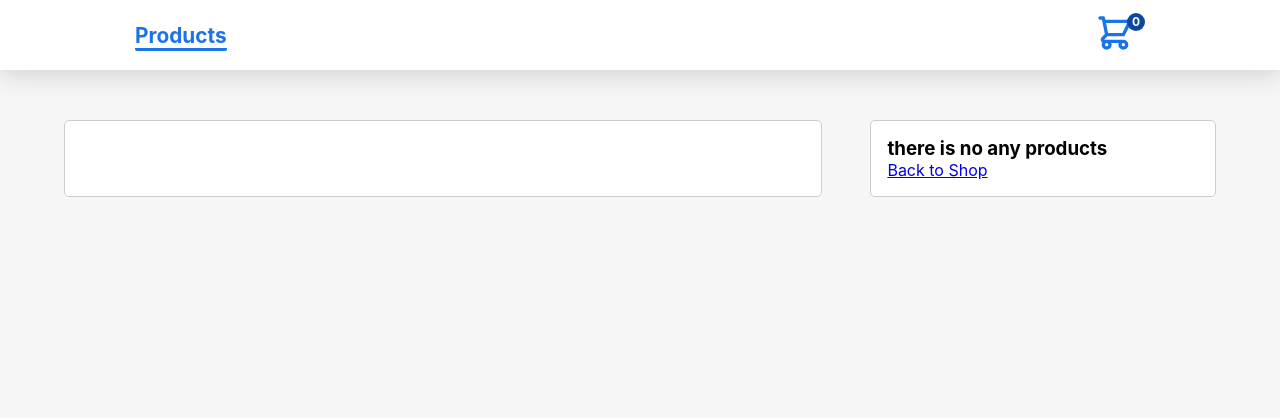
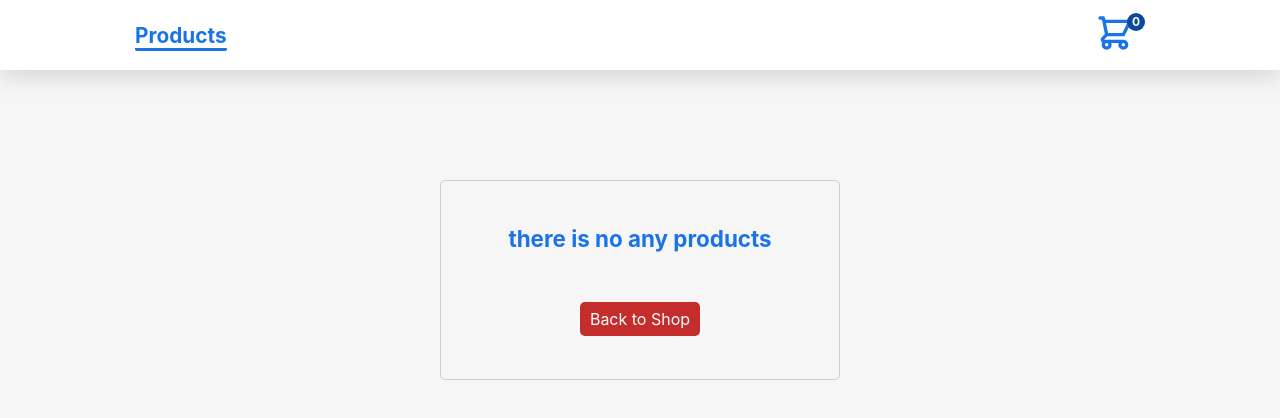
Before and after one commit to siavashmhi/store-application, a React (Create React App) app: page /cart in a window 1280 px wide. Shown: the top 418 px of the page. Built offline with nearby package versions, Linux system fonts and the light colour scheme.

Commit message:
add codes

```diff
--- a/src/assets/styles/cartpage.css
+++ b/src/assets/styles/cartpage.css
@@ -138,3 +138,44 @@
 .btns-summery .clearBtn:hover {
     background-color: #b61f1f;
 }
+
+.checkoutContainer {
+    width: 100vw;
+    height: 70vh;
+    display: flex;
+    justify-content: center;
+    align-items: center;
+}
+
+.checkout,
+.clear {
+    display: flex;
+    flex-direction: column;
+    justify-content: center;
+    align-items: center;
+    border: 1px solid #ccc;
+    border-radius: 5px;
+    text-align: center;
+    width: 400px;
+    height: 200px;
+}
+
+.checkoutContainer h3 {
+    margin-bottom: 50px;
+    color: #1a73e8;
+    font-size: 1.4rem;
+}
+
+.checkoutContainer .link {
+    text-decoration: none;
+    background-color:#c52c2c;
+    border-radius: 5px;
+    padding: 7px 10px;
+    min-width: 100px;
+    cursor: pointer;
+    color: #fff;
+}
+
+.checkoutContainer .link:hover {
+    background-color:#b61f1f;
+}
--- a/src/pages/CartPage.jsx
+++ b/src/pages/CartPage.jsx
@@ -1,7 +1,8 @@
 import React from 'react';
 import Layout from '../layout/Layout';
 import { useDispatchProducts, useProducts } from '../context/ProductContextProvider';
-import { renderProductsInCart, checkOutInCart, clearCartInCart} from '../utilities/functions';
+import { renderProductsInCart } from '../utilities/functions';
+import { Link } from 'react-router-dom';
 import { toast } from 'react-toastify';
 import '../assets/styles/cartpage.css'
 
@@ -19,6 +20,32 @@ const CartPage = () => {
     const clearCartHandler = () => {
         dispatch({type: "CLEAR"})
         toast.success('your cart has been cleared.')
+    }
+
+    if(checkout) {
+        return (
+            <Layout>
+                <div className='checkoutContainer'>
+                    <section className='checkout'>
+                        <h3 className='checkout-title'>checkout is successfuly</h3>
+                        <Link className='link' to='/'>Back to Shop</Link>
+                    </section>
+                </div>
+            </Layout>
+        )
+    }
+
+    if(itemsCounter === 0 && !checkout) {
+        return (
+            <Layout>
+                <div className="checkoutContainer">
+                    <section className='clear'>
+                        <h3>there is no any products</h3>
+                        <Link className='link' to='/'>Back to Shop</Link>
+                    </section>
+                </div>
+            </Layout>
+        )
     }
 
     return (
@@ -44,11 +71,6 @@ const CartPage = () => {
                                 </div>
                             </section>
                         }
-
-                        {checkout && checkOutInCart()}
-
-                        {itemsCounter === 0 && !checkout && clearCartInCart()}
-
                     </section>
                 </div>
             </main>
--- a/src/utilities/functions.js
+++ b/src/utilities/functions.js
@@ -47,25 +47,4 @@ const renderProductsInCart = (item, dispatch) => {
     )
 }
 
-//for checkout in cart
-const checkOutInCart = () => {
-    return (
-        <section className='checkot'>
-            <h3 className='checkout-title'>checkout is successfuly.....</h3>
-            <NavLink to='/'>Back to Shop</NavLink>
-        </section>
-    )
-}
-
-//for clear cart in cart component
-const clearCartInCart = () => {
-    return (
-        <section className='clear'>
-            <h3>there is no any products</h3>
-            <NavLink to='/'>Back to Shop</NavLink>
-        </section>
-    )
-}
-
-export { checkInCart, itemsCounterAndTotalPrice,
-     renderProductsInCart, checkOutInCart, clearCartInCart}
+export { checkInCart, itemsCounterAndTotalPrice, renderProductsInCart }
```
